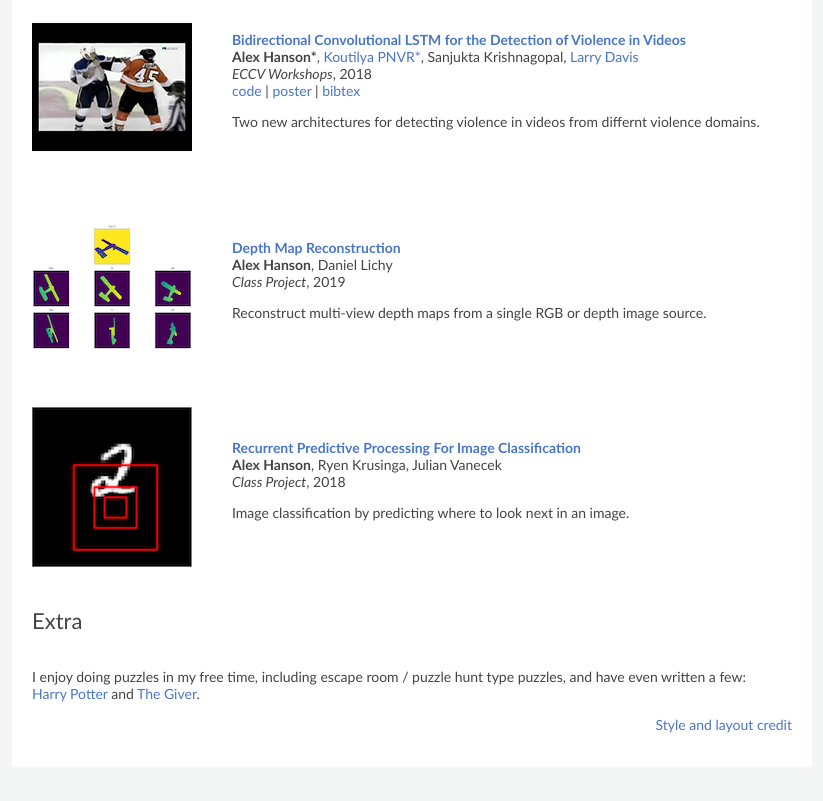
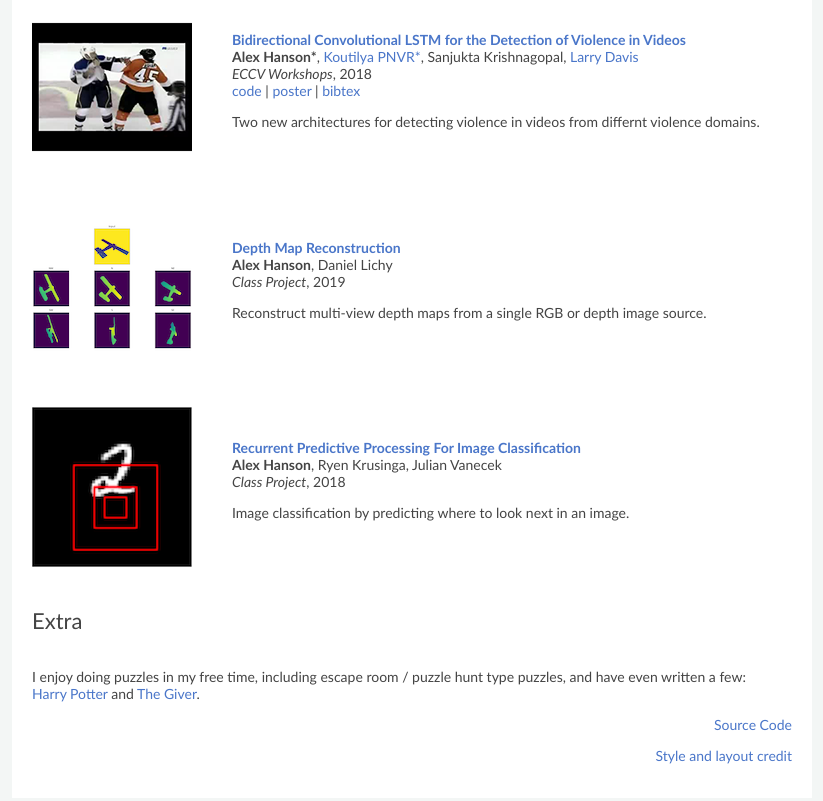
Before and after one commit to j-alex-hanson/website, a plain HTML site: page index.html in a window 1280 px wide. Shown: the part 584-1385 px from the top of the page, without its empty margins (228-1051 px from the left). Before the commit the page ends 1359 px from the top, so only its background shows below. Drawn offline with Linux system fonts and the light colour scheme.

Commit message:
Adds link to source

```diff
--- a/index.html
+++ b/index.html
@@ -185,6 +185,9 @@
         <br>
         <a href="images/extra/Harry_Potter_Puzzle.png" target="_blank" rel="noopener noreferrer">Harry Potter</a> and <a href="images/extra/The_Giver_Puzzle.png" target="_blank" rel="noopener noreferrer">The Giver</a>.
         </p>
+        <p class="source">
+        <a href="https://github.com/j-alex-hanson/website" target="_blank" rel="noopener noreferrer">Source Code</a>
+        </p>
         <p class="style_credit">
         <a href="https://jonbarron.info" target="_blank" rel="noopener noreferrer">Style and layout credit</a>
         </p>
--- a/stylesheet.css
+++ b/stylesheet.css
@@ -163,7 +163,11 @@ a:hover {
   padding: 0% 2.5% 2.5% 2.5%;
 }
 
-.extra .extras .style_credit{
+.extra .extras .source {
+  text-align: right;
+}
+
+.extra .extras .style_credit {
   text-align: right;
 }
 
```
